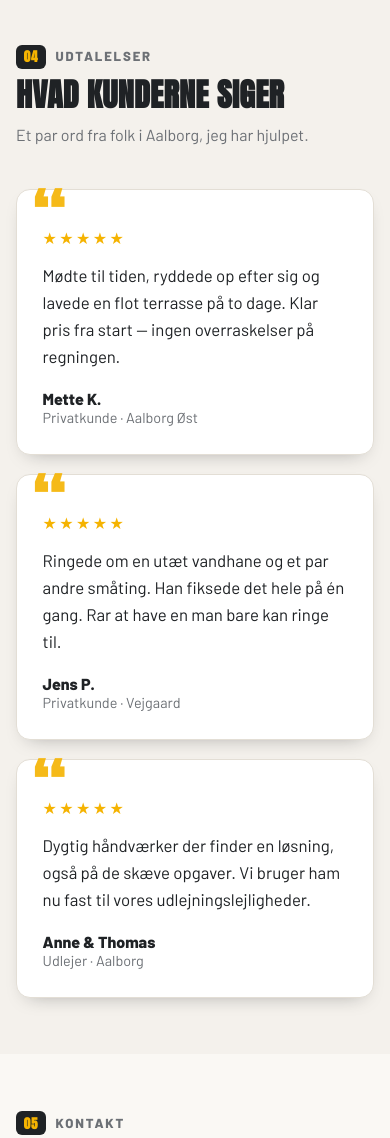
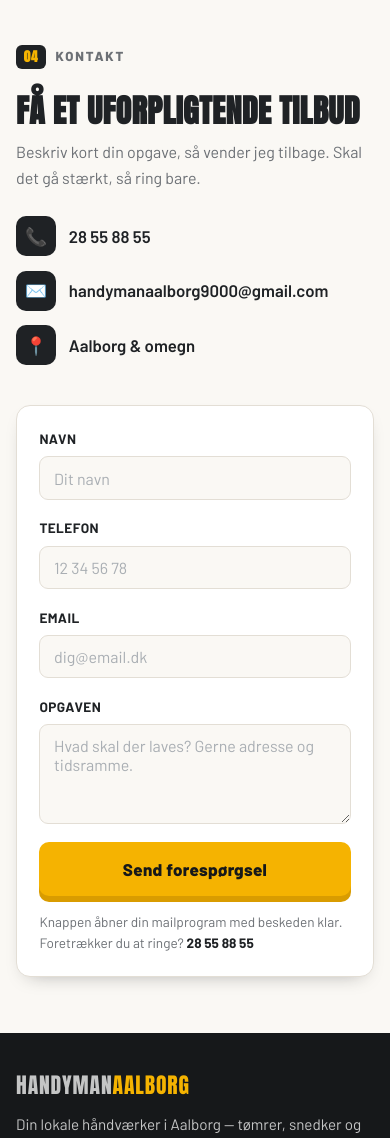
Before and after one commit to Mpfv2/handyman-aalborg, a plain HTML site: page index.html in a window 390 px wide. Shown: the part 5400-6538 px from the top of the page. Drawn offline with Linux system fonts and the light colour scheme.

Commit message:
Remove placeholder testimonials

```diff
--- a/index.html
+++ b/index.html
@@ -28,7 +28,6 @@
       <a href="#ydelser">Ydelser</a>
       <a href="#opgaver">Opgaver</a>
       <a href="#om">Om mig</a>
-      <a href="#udtalelser">Udtalelser</a>
       <a href="#kontakt">Kontakt</a>
     </nav>
 
@@ -208,41 +207,11 @@
       </div>
     </section>
 
-    <!-- ===== Testimonials =====
-         EKSEMPLER — udskift med rigtige kundecitater før siden er offentlig. -->
-    <section class="quotes" id="udtalelser">
-      <header class="section-head">
-        <p class="section-head__kicker"><span>04</span> Udtalelser</p>
-        <h2 class="section-head__title">Hvad kunderne siger</h2>
-        <p class="section-head__sub">Et par ord fra folk i Aalborg, jeg har hjulpet.</p>
-      </header>
-
-      <div class="quotes__grid">
-        <figure class="quote reveal">
-          <div class="quote__stars" aria-label="5 ud af 5 stjerner">★★★★★</div>
-          <blockquote>Mødte til tiden, ryddede op efter sig og lavede en flot terrasse på to dage. Klar pris fra start — ingen overraskelser på regningen.</blockquote>
-          <figcaption><strong>Mette K.</strong><span>Privatkunde · Aalborg Øst</span></figcaption>
-        </figure>
-
-        <figure class="quote reveal" style="--d:.1s">
-          <div class="quote__stars" aria-label="5 ud af 5 stjerner">★★★★★</div>
-          <blockquote>Ringede om en utæt vandhane og et par andre småting. Han fiksede det hele på én gang. Rar at have en man bare kan ringe til.</blockquote>
-          <figcaption><strong>Jens P.</strong><span>Privatkunde · Vejgaard</span></figcaption>
-        </figure>
-
-        <figure class="quote reveal" style="--d:.2s">
-          <div class="quote__stars" aria-label="5 ud af 5 stjerner">★★★★★</div>
-          <blockquote>Dygtig håndværker der finder en løsning, også på de skæve opgaver. Vi bruger ham nu fast til vores udlejningslejligheder.</blockquote>
-          <figcaption><strong>Anne &amp; Thomas</strong><span>Udlejer · Aalborg</span></figcaption>
-        </figure>
-      </div>
-    </section>
-
     <!-- ===== Contact ===== -->
     <section class="contact" id="kontakt">
       <div class="contact__inner">
         <div class="contact__intro">
-          <p class="section-head__kicker"><span>05</span> Kontakt</p>
+          <p class="section-head__kicker"><span>04</span> Kontakt</p>
           <h2 class="section-head__title">Få et uforpligtende tilbud</h2>
           <p>Beskriv kort din opgave, så vender jeg tilbage. Skal det gå stærkt, så ring bare.</p>
 
--- a/styles.css
+++ b/styles.css
@@ -357,36 +357,6 @@ img, svg { display: block; }
 .work__item:hover .work__ph svg { transform: scale(1.08) rotate(-4deg); }
 
 /* ============================================================
-   Testimonials
-   ============================================================ */
-.quotes { background: var(--paper); padding: clamp(3.5rem, 8vw, 6rem) clamp(1rem, 4vw, 2.5rem); }
-.quotes__grid {
-  max-width: var(--maxw); margin: 0 auto;
-  display: grid; gap: 1.2rem;
-  grid-template-columns: repeat(auto-fit, minmax(260px, 1fr));
-}
-.quote {
-  position: relative;
-  background: var(--white);
-  border: 1px solid var(--line);
-  border-radius: var(--radius);
-  padding: 2.2rem 1.6rem 1.6rem;
-  box-shadow: var(--shadow-sm);
-}
-.quote::before {
-  content: '\201C';
-  position: absolute; top: -.35rem; left: 1rem;
-  font-family: var(--font-display);
-  font-size: 4.5rem; line-height: 1;
-  color: var(--amber); opacity: .9;
-}
-.quote__stars { color: var(--amber); letter-spacing: .15em; font-size: 1rem; margin-bottom: .7rem; }
-.quote blockquote { font-size: 1.05rem; color: var(--anthracite); margin-bottom: 1.2rem; }
-.quote figcaption { display: flex; flex-direction: column; line-height: 1.3; }
-.quote figcaption strong { font-weight: 800; }
-.quote figcaption span { color: var(--muted); font-size: .9rem; }
-
-/* ============================================================
    About
    ============================================================ */
 .about { position: relative; background: var(--anthracite); color: var(--white); }
```
